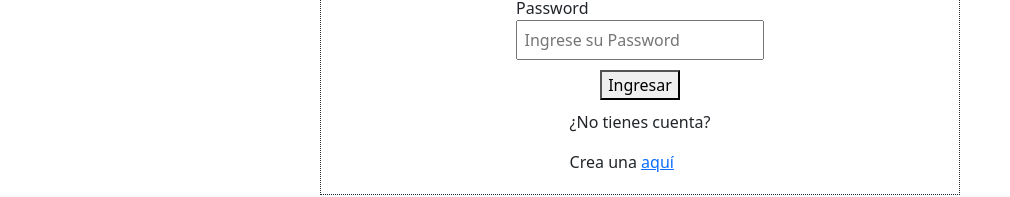
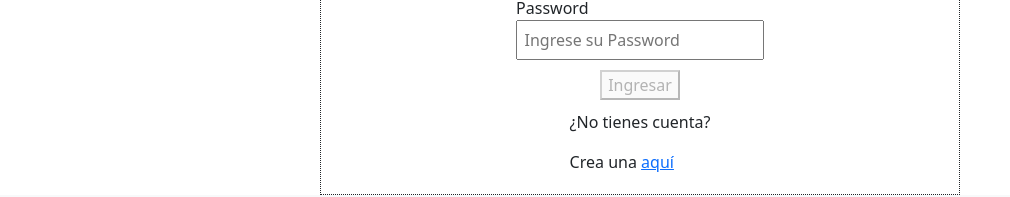
Before and after one commit to BIT-BootCamp-FullStack-MEAN-202305/FrontEnd-API-Rest-Ecommerce-, an Angular app: page /login in a window 1280 px wide. Shown: the part 187-384 px from the top of the page, without its empty margins (0-1010 px from the left). Built offline with nearby package versions, Linux system fonts and the light colour scheme.

Commit message:
[+] app.module: Importamos ReactiveFormsModule [+] login.component: Implementamos Formularios Reactivos (Validacion)

```diff
--- a/src/app/components/login/login.component.html
+++ b/src/app/components/login/login.component.html
@@ -1,4 +1,9 @@
-<form class="form form-auth form-login">
+<form
+    class="form form-auth form-login"
+    [formGroup]="loginForm"
+    (ngSubmit)="login()"
+    autocomplete="off"
+>
     <h2>Login</h2>
     <div class="field">
       <label for="email">Email</label>
@@ -6,7 +11,7 @@
         id="email"
         class="input-field"
         type="email"
-        name="email"
+        formControlName="email"
         placeholder="Ingrese su Email"
       />
     </div>
@@ -16,12 +21,15 @@
         id="password"
         class="input-field"
         type="password"
-        name="password"
+        formControlName="password"
         placeholder="Ingrese su Password"
       />
     </div>
     <div class="field">
-      <button type="submit">Ingresar</button>
+        <button
+            type="submit"
+            [disabled]="this.loginForm.invalid"
+        >Ingresar</button>
     </div>
     <div class="field">
       <p>¿No tienes cuenta?</p>
--- a/src/app/components/login/login.component.ts
+++ b/src/app/components/login/login.component.ts
@@ -1,4 +1,6 @@
 import { Component } from '@angular/core';
+import { FormBuilder, FormGroup, Validators } from '@angular/forms';
+
 
 @Component({
   selector: 'app-login',
@@ -6,5 +8,33 @@ import { Component } from '@angular/core';
   styleUrls: ['./login.component.css']
 })
 export class LoginComponent {
+  // Atributos de la clase
+  loginForm: FormGroup = this.fb.group({
+    email: [
+      '',   // Valor predeterminado del campo
+      [     // Validaciones
+        Validators.required,
+        Validators.email
+      ]
+    ],
+    password: [
+      '',   // Valor predeterminado del campo
+      [     // Validaciones
+        Validators.required,
+        Validators.minLength( 8 )
+      ]
+    ]
+  });
+
+  /** Constructor: Inyeccion de dependencias */
+  constructor( private fb: FormBuilder ) {}
+
+  /** Metodo: Login */
+  login() {
+    console.group( 'loginForm' );
+    console.info( this.loginForm.value );
+    console.info( this.loginForm.valid );
+    console.groupEnd();
+  }
 
 }
```
Also changed, not shown: src/app/app.module.ts (+5 -2 lines).
